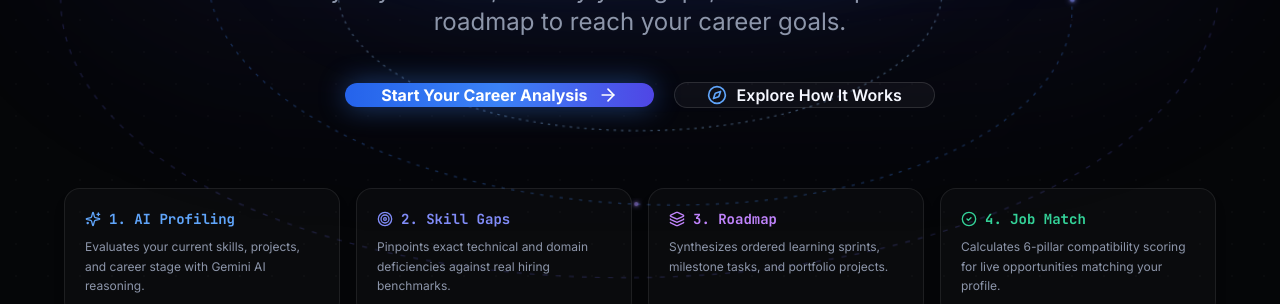
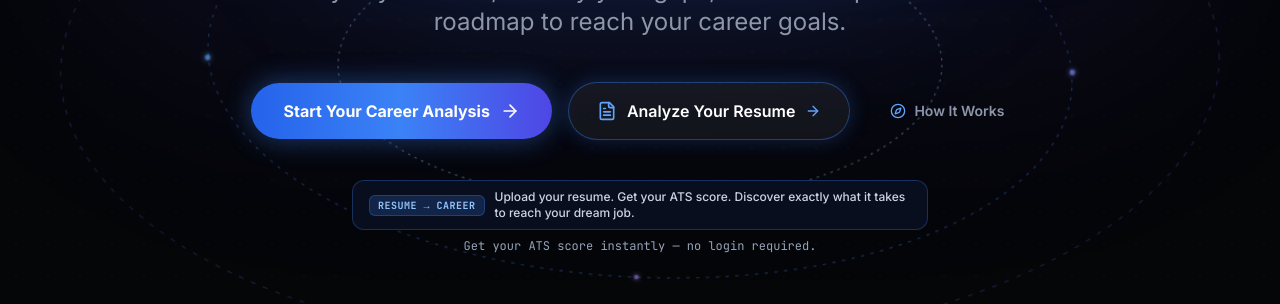
Before and after one commit to shreyverse/career-engine-ai, a React (Vite) app in the folder frontend/: page / in a window 1280 px wide. Shown: the part 412-716 px from the top of the page. Built offline with nearby package versions, Linux system fonts and the light colour scheme; no server answers.

Commit message:
feat(hero): mount Analyze Your Resume secondary CTA button and RESUME -> CAREER banner in Hero section

```diff
--- a/frontend/src/components/landing/HeroSection.tsx
+++ b/frontend/src/components/landing/HeroSection.tsx
@@ -151,22 +151,46 @@ export const HeroSection: React.FC = () => {
         </p>
 
         {/* Action CTA Buttons */}
-        <div className="flex flex-col sm:flex-row items-center justify-center gap-5 pt-3 w-full sm:w-auto">
+        <div className="flex flex-col sm:flex-row items-center justify-center gap-4 pt-3 w-full sm:w-auto">
           <Link
             to="/onboarding"
-            className="w-full sm:w-auto px-9 py-4.5 rounded-full text-base font-bold text-white bg-gradient-to-r from-blue-600 via-blue-500 to-indigo-600 hover:from-blue-500 hover:to-indigo-500 shadow-[0_0_28px_rgba(59,130,246,0.45)] hover:shadow-[0_0_42px_rgba(59,130,246,0.7)] transition-all transform hover:-translate-y-0.5 flex items-center justify-center gap-2.5 group"
+            className="w-full sm:w-auto px-8 py-4 rounded-full text-base font-bold text-white bg-gradient-to-r from-blue-600 via-blue-500 to-indigo-600 hover:from-blue-500 hover:to-indigo-500 shadow-[0_0_28px_rgba(59,130,246,0.45)] hover:shadow-[0_0_42px_rgba(59,130,246,0.7)] transition-all transform hover:-translate-y-0.5 flex items-center justify-center gap-2.5 group"
           >
             <span>Start Your Career Analysis</span>
             <ArrowRight className="w-5 h-5 group-hover:translate-x-1 transition-transform" />
           </Link>
 
+          <Link
+            to="/analyze-resume"
+            className="w-full sm:w-auto px-7 py-4 rounded-full text-base font-semibold text-white bg-white/[0.06] border border-blue-500/40 hover:bg-blue-500/10 hover:border-blue-500/70 shadow-[0_0_20px_rgba(59,130,246,0.25)] transition-all transform hover:-translate-y-0.5 flex items-center justify-center gap-2.5 group"
+          >
+            <FileText className="w-5 h-5 text-blue-400 group-hover:scale-110 transition-transform" />
+            <span>Analyze Your Resume</span>
+            <ArrowRight className="w-4 h-4 text-blue-400 group-hover:translate-x-0.5 transition-transform" />
+          </Link>
+
           <a
             href="#how-it-works"
-            className="w-full sm:w-auto px-8 py-4.5 rounded-full text-base font-semibold text-[#F5F7FF] bg-white/[0.04] border border-white/[0.12] hover:bg-white/[0.08] hover:border-white/[0.25] transition-all flex items-center justify-center gap-2.5"
+            className="w-full sm:w-auto px-6 py-4 rounded-full text-sm font-semibold text-[#8D96AA] hover:text-white bg-transparent hover:bg-white/[0.04] transition-all flex items-center justify-center gap-2"
           >
-            <Compass className="w-5 h-5 text-blue-400" />
-            <span>Explore How It Works</span>
+            <Compass className="w-4 h-4 text-blue-400" />
+            <span>How It Works</span>
           </a>
+        </div>
+
+        {/* Highlight Banner & Supporting Line */}
+        <div className="pt-2 flex flex-col items-center max-w-xl mx-auto space-y-2">
+          <div className="inline-flex items-center gap-2.5 px-4 py-2 rounded-xl bg-[#090E1E] border border-blue-500/30 text-left">
+            <span className="px-2 py-0.5 rounded-md bg-blue-500/20 text-blue-300 font-mono text-[10px] font-bold tracking-wider uppercase border border-blue-500/30 shrink-0">
+              RESUME → CAREER
+            </span>
+            <span className="text-xs text-slate-300 font-medium">
+              Upload your resume. Get your ATS score. Discover exactly what it takes to reach your dream job.
+            </span>
+          </div>
+          <p className="text-xs font-mono text-slate-400">
+            Get your ATS score instantly — no login required.
+          </p>
         </div>
 
         {/* Expanded 4-Stage Career Engine Process Cards Grid */}
```
